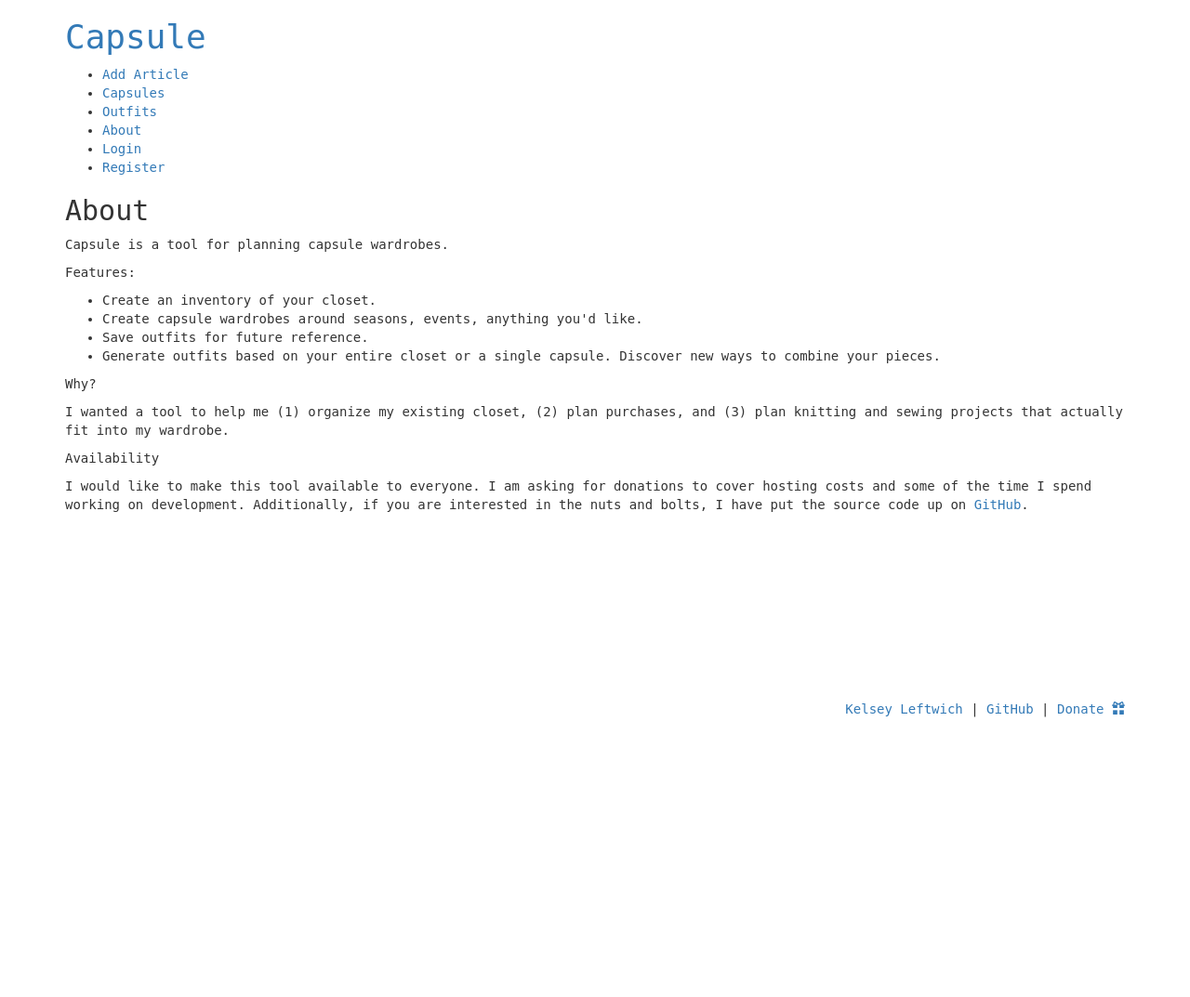
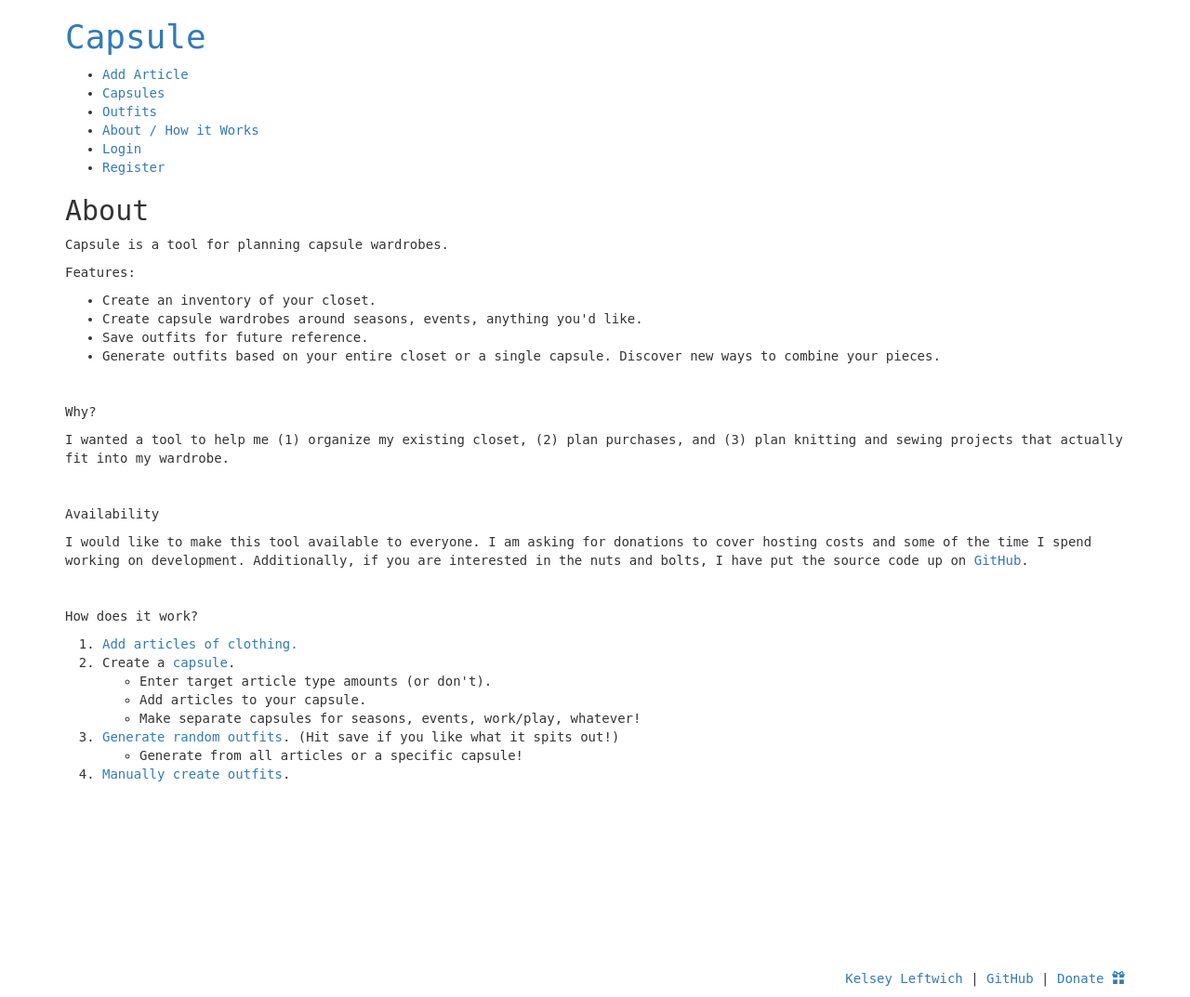
Before and after one commit to kelseyleftwich/capsule_grid, a Django app: page /about/ in a window 1280 px wide. Shown: the whole page at 93% size. Before the commit the page ends 772 px from the top, so only its background shows below. Run offline with Django 3.2, Linux system fonts and the light colour scheme; some libraries are stand-ins or nearby versions.

Commit message:
Adds instructions to about

```diff
--- a/grid/templates/about.html
+++ b/grid/templates/about.html
@@ -14,8 +14,30 @@ Home - {{block.super}}
 			<li>Generate outfits based on your entire closet or a single capsule. Discover new ways to combine your pieces.</li>
 	    </ul>
     </p>
+    <p>&nbsp;</p>
     <p>Why?</p>
     <p>I wanted a tool to help me (1) organize my existing closet, (2) plan purchases, and (3) plan knitting and sewing projects that actually fit into my wardrobe. </p>
+    <p>&nbsp;</p>
     <p>Availability</p>
     <p>I would like to make this tool available to everyone. I am asking for donations to cover hosting costs and some of the time I spend working on development. Additionally, if you are interested in the nuts and bolts, I have put the source code up on <a href="https://github.com/kelseyleftwich/capsule_grid">GitHub</a>.</p>
+    <p>&nbsp;</p>
+    <p>How does it work?</p>
+    <p>
+    	<ol>
+    		<li><a href="{% url 'new_article' %}">Add articles of clothing.</a></li>
+    		<li>Create a <a href="{% url 'plan' %}">capsule</a>.
+				<ul>
+					<li>Enter target article type amounts (or don't).</li>
+					<li>Add articles to your capsule.</li>
+					<li>Make separate capsules for seasons, events, work/play, whatever!</li>
+				</ul>
+    		</li>
+    		<li><a href="{% url 'outfit_random' %}">Generate random outfits</a>. (Hit save if you like what it spits out!)
+				<ul>
+					<li>Generate from all articles or a specific capsule!</li>
+				</ul>
+    		</li>
+    		<li><a href="{% url 'new_outfit' %}">Manually create outfits</a>.</li>
+    	</ol>
+    </p>
 {% endblock content %}
--- a/grid/templates/base.html
+++ b/grid/templates/base.html
@@ -15,7 +15,7 @@
 		<li><a href="{% url 'new_article' %}">Add Article</a></li>
 		<li><a href="{% url 'plan' %}">Capsules</a></li>
 		<li><a href="{% url 'outfit' %}">Outfits</a></li>
-		<li><a href="{% url 'about' %}">About</a></li>
+		<li><a href="{% url 'about' %}">About / How it Works</a></li>
 		{% if user.is_authenticated %}
 		<li><a href="{% url 'auth_logout' %}">Logout</a></li>
 		{% else %}
```
